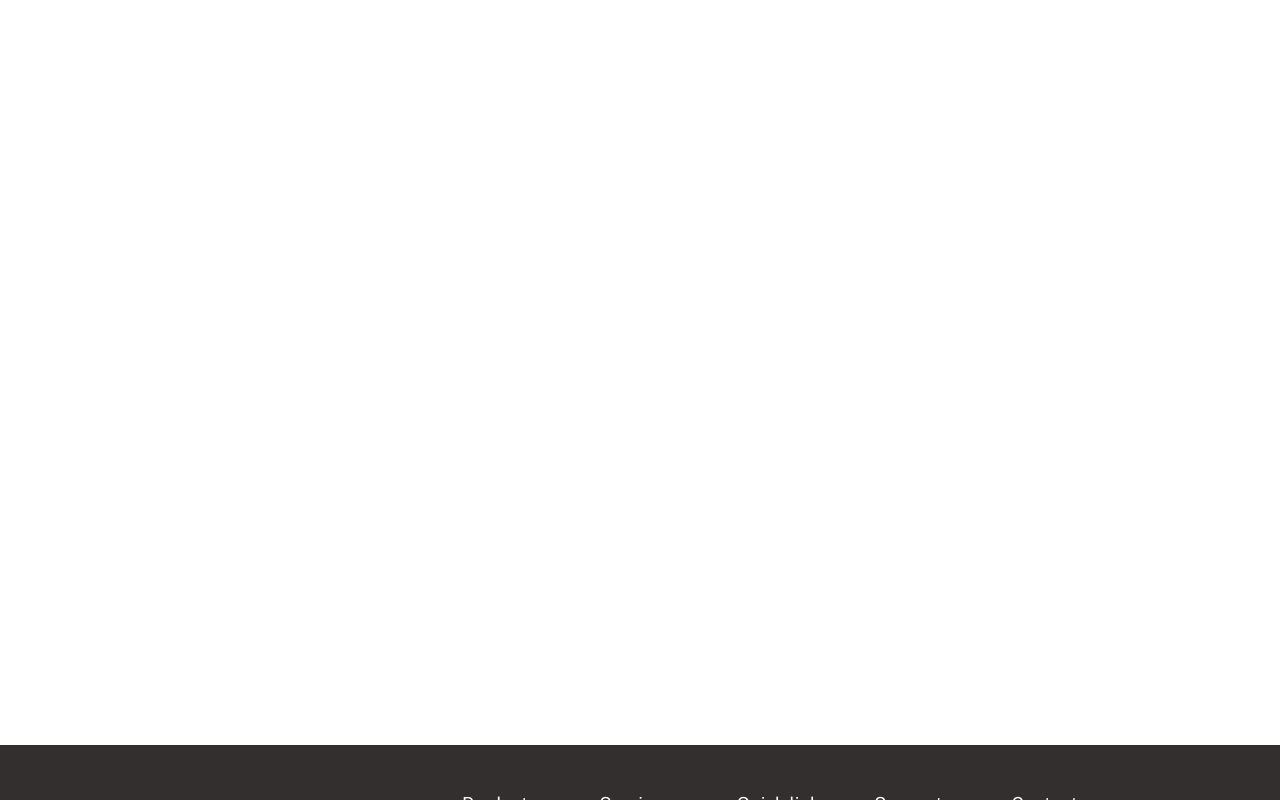
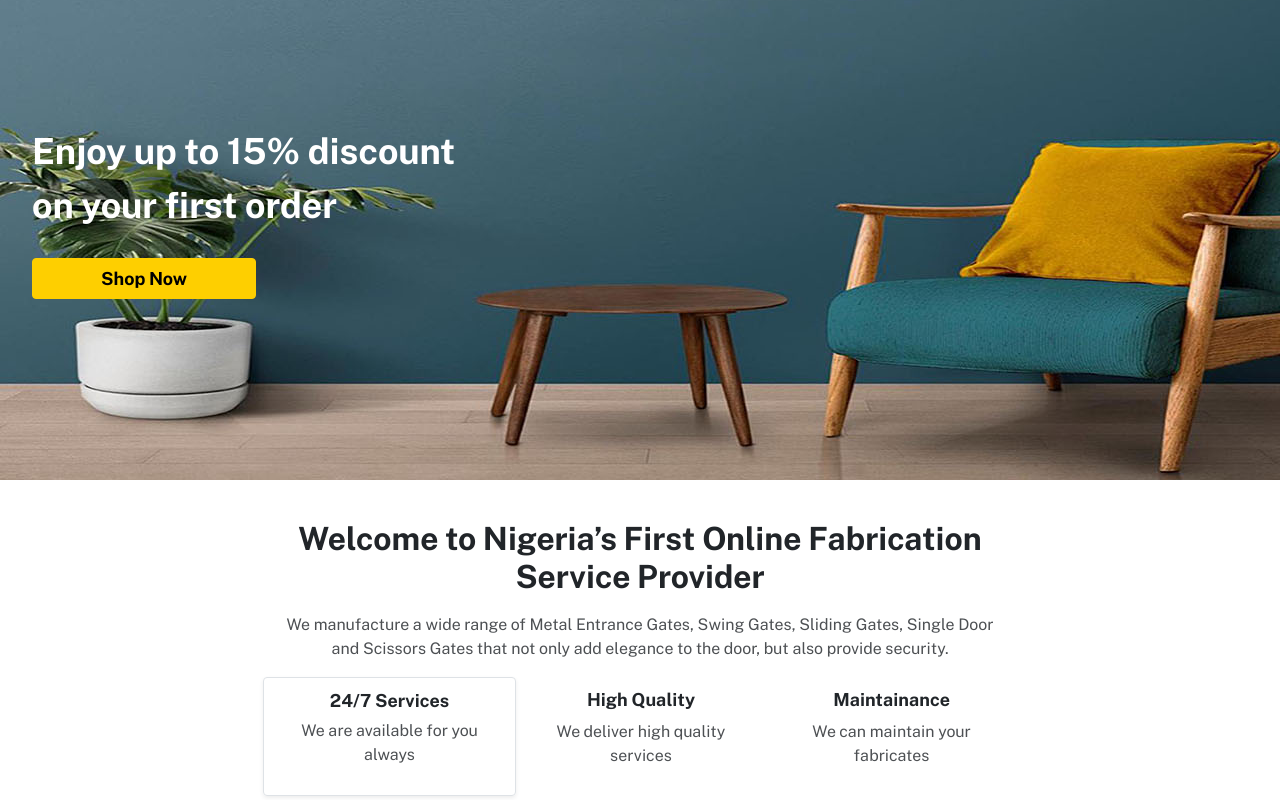
Before and after one commit to AY001A/FAB-SHOP, a React (Create React App) app: page / in a window 1280 px wide. Shown: the part 220-1020 px from the top of the page. Built offline with nearby package versions, Linux system fonts and the light colour scheme.

Commit message:
ui refactoring

```diff
--- a/src/components/navbar/Header.js
+++ b/src/components/navbar/Header.js
@@ -69,7 +69,7 @@ const Header = () => {
             <Searchbar />
           </div>
           <IconContext.Provider value={{ size: "24px" }}>
-            <div className="col-4 col-sm-3  nav-icons">
+            <div className="col-4 col-sm-3 nav-icons">
               <FiUser />
               <FiShoppingCart />
             </div>
--- a/src/components/navbar/style.scss
+++ b/src/components/navbar/style.scss
@@ -23,7 +23,7 @@ header {
     align-items: center;
     justify-content: space-between;
     font-size: 14px;
-    padding: 4px 32px;
+    padding: 4px 20px;
 
     ul {
       padding-left: 0;
@@ -65,7 +65,7 @@ header {
   @media (min-width: $sm-breakpoint) {
     margin: 0;
     align-items: center;
-    padding: 8px 32px;
+    padding: 8px 20px;
 
     .searchbar {
       display: block;
--- a/src/containers/layout/AppLayout/style.scss
+++ b/src/containers/layout/AppLayout/style.scss
@@ -9,8 +9,13 @@
 main {
   //   background-color: rgb(68, 19, 19);
   // min-height: 50vh;
-  height: 100vh;
-  padding: 0 32px;
+  // width: 100vw;
+  min-height: 100vh;
+  padding: 0 16px;
+
+  @media (min-width: 576px) {
+    padding: 0 32px;
+  }
 }
 
 // .footer {
--- a/src/index.scss
+++ b/src/index.scss
@@ -11,6 +11,8 @@ body {
   line-height: 1.3rem;
 
   @media (min-width: $sm-breakpoint) {
+    max-width: 1440px;
+    min-width: 760px;
     font-size: 1rem;
     line-height: 1.5rem;
   }
--- a/src/pages/auth/forgetPassword/ForgetPassword.js
+++ b/src/pages/auth/forgetPassword/ForgetPassword.js
@@ -10,7 +10,7 @@ import "./style.scss";
 const ForgetPasswordSchema = Yup.object().shape({
   emailAddress: Yup.string()
     .email("Please provide a valid email")
-    .required("Email field must not be empty."),
+    .required("Email address is required"),
 });
 
 const ForgetPassword = () => {
@@ -66,17 +66,24 @@ const ForgetPassword = () => {
               onChange={formik.handleChange}
               onBlur={formik.handleBlur}
               values={formik.values.emailAddress}
-              isInvalid={formik.isSubmitting && formik.errors.emailAddress}
+              // isInvalid={formik.isSubmitting && formik.errors.emailAddress}
             />
-            {formik.isSubmitting && formik.errors.emailAddress ? (
+            {formik.touched.emailAddress && formik.errors.emailAddress ? (
               <div className="invalid-feedback">
                 {formik.errors.emailAddress}
               </div>
             ) : null}
           </div>
 
-          <button type="submit" className="btn btn-primary btn-md w-100 bold">
-            <strong>{isLoading ? "Submitting..." : "Reset Password"}</strong>
+          <button
+            type="submit"
+            className="btn btn-primary btn-md w-100 bold"
+            disabled={isLoading || formik.errors.emailAddress}
+          >
+            <strong>
+              {/* {formik.isSubmitting ? "Submitting..." : "Reset Password"} */}
+              Reset
+            </strong>
           </button>
         </Form>
         <p className="text-center mt-4">
--- a/src/pages/auth/register/RegisterPage.js
+++ b/src/pages/auth/register/RegisterPage.js
@@ -30,8 +30,6 @@ const RegisterPage = () => {
   const { isAuthenticated, status, error, errorMessage, isLoading } =
     useSelector((state) => state.auth);
   const dispatch = useDispatch();
-
-  let errorMsg;
 
   useEffect(() => {
     if (error) {
--- a/src/pages/home/HomePage.js
+++ b/src/pages/home/HomePage.js
@@ -1,7 +1,49 @@
 import React from "react";
+import "./style.scss";
 
 const HomePage = () => {
-  return <h1>HOME PAGE</h1>;
+  return (
+    <>
+      <section className="carousel_header ">
+        <div>
+          <p>Enjoy up to 15% discount on your first order</p>
+
+          <button className="btn btn-primary">
+            <strong>Shop Now</strong>
+          </button>
+        </div>
+      </section>
+
+      <section className="intro_section">
+        <div className="intro_section_paragraphs">
+          <h1>
+            Welcome to Nigeria’s First Online Fabrication Service Provider
+          </h1>
+          <p>
+            We manufacture a wide range of Metal Entrance Gates, Swing Gates,
+            Sliding Gates, Single Door and Scissors Gates that not only add
+            elegance to the door, but also provide security.
+          </p>
+
+          <div className="row info_cards">
+            <div className="col shadow-sm rounded border info_card">
+              <h2>24/7 Services</h2>
+              <p>We are available for you always</p>
+            </div>
+
+            <div className="col info_card">
+              <h2>High Quality</h2>
+              <p>We deliver high quality services</p>
+            </div>
+            <div className="col info_card">
+              <h2>Maintainance</h2>
+              <p>We can maintain your fabricates</p>
+            </div>
+          </div>
+        </div>
+      </section>
+    </>
+  );
 };
 
 export default HomePage;
```
